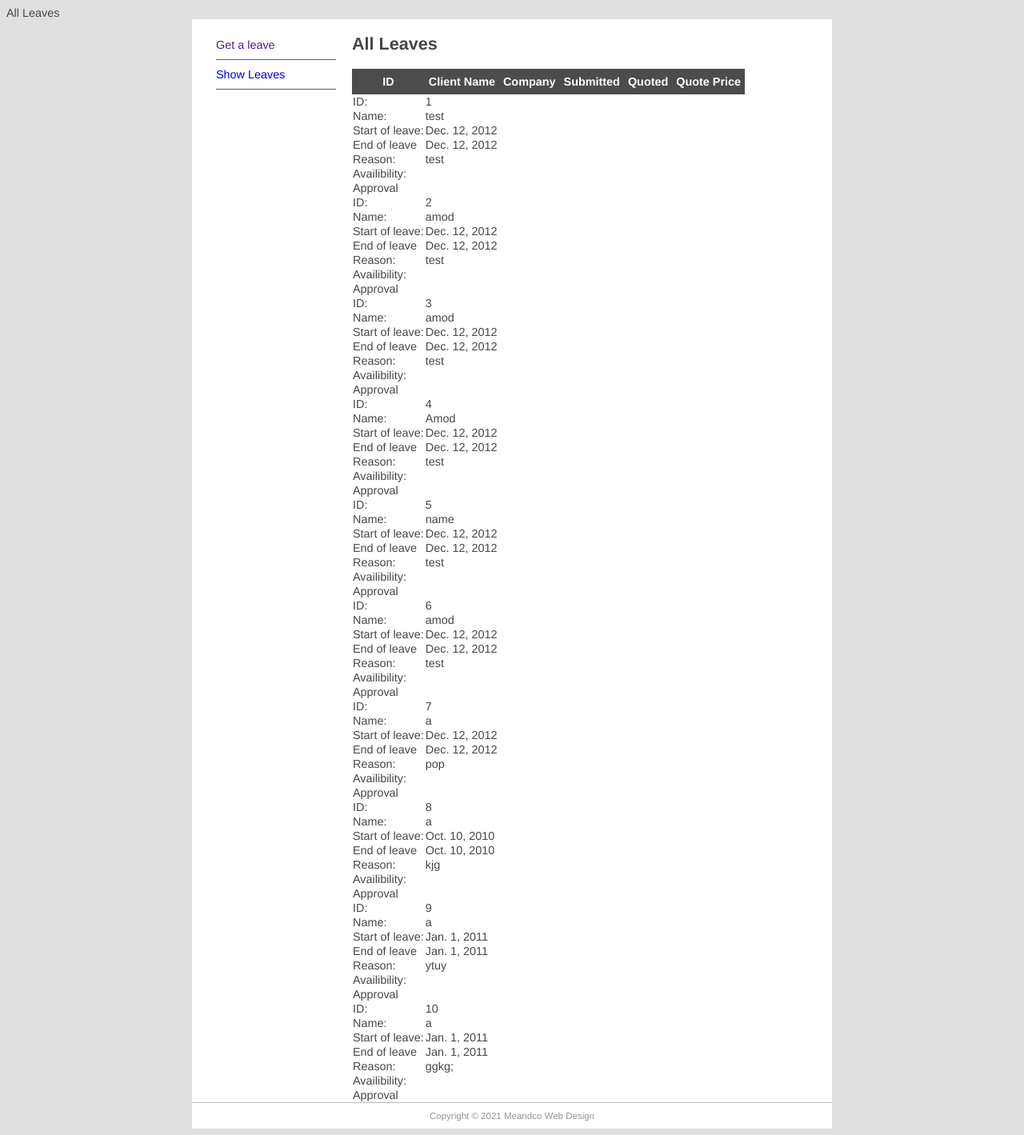
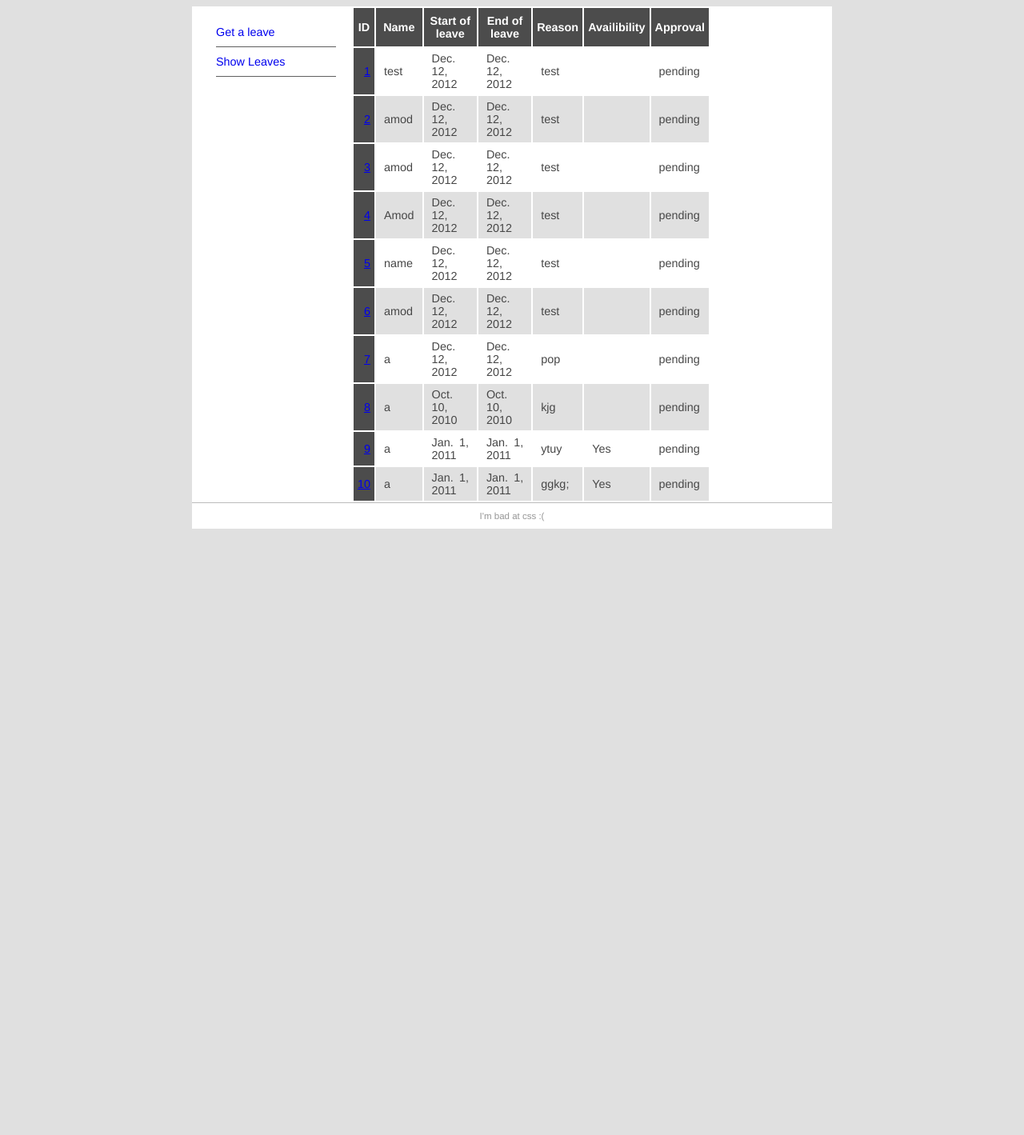
Before and after one commit to amodnija/swdproject, a Django app: page /show in a window 1280 px wide. Shown: the whole page at 80% size. After the commit the page ends 661 px from the top, so only its background shows below. Run offline with Django 3.2, Linux system fonts and the light colour scheme; data comes from the database, SQL or seed files in the repository; both versions use the stored data as it was after the commit.

Commit message:
fixed availibility problem

```diff
--- a/swddemo_root/demo/forms.py
+++ b/swddemo_root/demo/forms.py
@@ -10,3 +10,6 @@ class LeaveForm(ModelForm):
             'name', 'designation', 'leavestart', 'leaveend',
             'reason'
         ]
+
+class ApprovalForm(forms.Form):
+    approval = forms.CharField(max_length=40)
--- a/swddemo_root/demo/models.py
+++ b/swddemo_root/demo/models.py
@@ -10,8 +10,8 @@ APPROVAL_CHOICES = (
 class Leave(models.Model):
     name = models.CharField(max_length=100)
     designation = models.CharField(max_length=60)
-    leavestart = models.DateField()
-    leaveend = models.DateField()
+    leavestart = models.DateField('Start date of leave')
+    leaveend = models.DateField('End date of leave')
     reason = models.TextField()
     availibilty = models.CharField(max_length=20)
     approval = models.CharField(max_length=40, choices=APPROVAL_CHOICES)
--- a/swddemo_root/demo/templates/demo/leave.html
+++ b/swddemo_root/demo/templates/demo/leave.html
@@ -1,6 +1,4 @@
 {% extends "base.html" %}
-
-{% block title %}leave Request{% endblock title %}
 
 {% block sidenav %}
     {% for page in page_list %}
@@ -9,7 +7,7 @@
 {% endblock sidenav %}
 
 {% block content %}
-<h1>leave Request</h1>
+<h1>Leave Request</h1>
 
 {% if submitted %}
     <p class="success">
@@ -28,22 +26,5 @@
     {% csrf_token %}
     </form>
 {% endif %}
-<h1>All Leaves</h1>
 
-<table style="border-collapse:collapse">
-    <tr class="quotehdr"><th>ID</th><th>Client Name
-</th>
-        <th>Company</th><th>Submitted</th>
-        <th>Quoted</th><th>Quote Price</th>
-    </tr>
-    {% for leave in all_leaves %}
-    <tr><td>ID:</td><td>{{ leave.id }}</td></tr>
-    <tr><td>Name:</td><td>{{ leave.name }}</td></tr>
-    <tr><td>Start of leave:</td><td>{{ leave.leavestart }}</td></tr>
-    <tr><td>End of leave</td><td>{{ leave.leaveend }}</td></tr>
-    <tr><td>Reason:</td><td>{{ leave.reason }}</td></tr>
-    <tr><td>Availibility:</td><td>{{ leave.availibility }}</td></tr>
-    <tr><td>Approval</td><td>{{ leave.approval }}</td></tr>
-    {% endfor %}
-</table>
 {% endblock content %}
--- a/swddemo_root/demo/templates/demo/leave_detail.html
+++ b/swddemo_root/demo/templates/demo/leave_detail.html
@@ -3,16 +3,16 @@
 {% block title %}All leaves{% endblock title %}
 
 {% block content %}
-<h1>leave Detail</h1>
+<h1>Leave Details</h1>
 
 <table class="leave">
   <tr><td>ID:</td><td>{{ leave.id }}</td></tr>
   <tr><td>Name:</td><td>{{ leave.name }}</td></tr>
   <tr><td>Start of leave:</td><td>{{ leave.leavestart }}</td></tr>
-  <tr><td>End of leave</td><td>{{ leave.leaveend }}</td></tr>
+  <tr><td>End of leave:</td><td>{{ leave.leaveend }}</td></tr>
   <tr><td>Reason:</td><td>{{ leave.reason }}</td></tr>
   <tr><td>Availibility:</td><td>{{ leave.availibility }}</td></tr>
-  <tr><td>Approval</td><td>{{ leave.approval }}</td></tr>
+  <tr><td>Approval:</td><td>{{ leave.approval|default:'pending' }}</td></tr>
 </table>
 <p><a href="../show">Back to leave list</a></p>
 {% endblock content %}
--- a/swddemo_root/demo/templates/demo/leave_list.html
+++ b/swddemo_root/demo/templates/demo/leave_list.html
@@ -1,24 +1,20 @@
 {% extends "demo/leave.html" %}
 
-{% block title %}All Leaves{% endblock title %}
-
 {% block content %}
-<h1>All Leaves</h1>
-
-<table style="border-collapse:collapse">
-    <tr class="quotehdr"><th>ID</th><th>Client Name
-</th>
-        <th>Company</th><th>Submitted</th>
-        <th>Quoted</th><th>Quote Price</th>
+<table class="quote">
+    <tr class="quotehdr">
+    <th>ID</th><th>Name</th><th>Start of leave</th><th>End of leave</th><th>Reason</th><th>Availibility</th><th>Approval</th>
     </tr>
     {% for leave in all_leaves %}
-    <tr><td>ID:</td><td>{{ leave.id }}</td></tr>
-    <tr><td>Name:</td><td>{{ leave.name }}</td></tr>
-    <tr><td>Start of leave:</td><td>{{ leave.leavestart }}</td></tr>
-    <tr><td>End of leave</td><td>{{ leave.leaveend }}</td></tr>
-    <tr><td>Reason:</td><td>{{ leave.reason }}</td></tr>
-    <tr><td>Availibility:</td><td>{{ leave.availibility }}</td></tr>
-    <tr><td>Approval</td><td>{{ leave.approval }}</td></tr>
+    <tr class="quoterow {% cycle '' 'altrow' %}">
+        <td><a href="show/{{ leave.id }}">{{ leave.id }}</a></td>
+        <td>{{ leave.name }}</td>
+        <td>{{ leave.leavestart }}</td>
+        <td>{{ leave.leaveend }}</td>
+        <td>{{ leave.reason }}</td>
+        <td>{{ leave.availibilty }}</td>
+        <td>{{ leave.approval|default:'pending' }}</td>
+    </tr>
     {% endfor %}
 </table>
 {% endblock content %}
--- a/swddemo_root/demo/views.py
+++ b/swddemo_root/demo/views.py
@@ -5,11 +5,14 @@ from django.views.generic.detail import DetailView
 from django.views.generic.edit import CreateView
 from django.contrib.auth.forms import UserCreationForm
 from django.urls import reverse_lazy
+from django.views.generic.edit import FormMixin
+from django.db.models import Count
+
+
 
 
 from .models import Leave
-from .forms import LeaveForm
-
+from .forms import LeaveForm, ApprovalForm
 
 
 class LeaveList(ListView):
@@ -20,8 +23,10 @@ class LeaveList(ListView):
         return Leave.objects.filter()
 
     def get_context_data(self, **kwargs):
+
         context = super(LeaveList, self).get_context_data(**kwargs)
         return context
+
 
 
 class LeaveView(DetailView):
@@ -32,8 +37,10 @@ class LeaveView(DetailView):
         return Leave.objects.filter()
 
     def get_context_data(self, **kwargs):
+
         context = super(LeaveView, self).get_context_data(**kwargs)
         return context
+
 
 def leave_req(request):
     submitted = False
@@ -41,7 +48,14 @@ def leave_req(request):
         form = LeaveForm(request.POST)
         if form.is_valid():
             leave = form.save(commit=False)
-            leave.save()
+            fieldname = leave.name
+            c = Leave.objects.filter(name=fieldname).count()
+            print(c)
+            if c>10:
+                leave.availibilty = "No"
+            else:
+                leave.availibilty = "Yes"
+            Leave(id=leave.id,name=leave.name,leavestart=leave.leavestart,leaveend=leave.leaveend,reason=leave.reason,availibilty=leave.availibilty,approval=leave.approval).save()
             return HttpResponseRedirect('/?submitted=True')
     else:
         form = LeaveForm()
--- a/swddemo_root/swddemo/settings.py
+++ b/swddemo_root/swddemo/settings.py
@@ -119,6 +119,8 @@ USE_TZ = True
 # https://docs.djangoproject.com/en/3.2/howto/static-files/
 
 STATIC_URL = '/static/'
+STATICFILES_DIRS = [BASE_DIR / 'swddemo/static']
+
 
 # Default primary key field type
 # https://docs.djangoproject.com/en/3.2/ref/settings/#default-auto-field
--- a/swddemo_root/swddemo/static/main.css
+++ b/swddemo_root/swddemo/static/main.css
@@ -102,15 +102,19 @@ input {
 .required label:after {
 	content: "*";
 }
+.quote {
+    width:80%;
+}
 .quotehdr th {
     background-color: #4c4c4c;
     color: white;
     text-align: center;
     padding: 8px 5px;
-    border: none;
+    border: 1px;
 }
 .quoterow td {
     padding: 5px 10px;
+    border:1px;
 }
 .altrow {
     background-color: #e0e0e0
@@ -120,7 +124,7 @@ input {
     color: white;
     text-align: right;
     padding: 8px 5px;
-    border: none;
+    border: 1px;
 }
 .quote td {
     padding: 5px 10px;
--- a/swddemo_root/swddemo/templates/base.html
+++ b/swddemo_root/swddemo/templates/base.html
@@ -20,7 +20,7 @@
       {% block sidenav %}
       <li>Menu 1</li><li>Menu 2</li></ul>
       {% endblock sidenav %}
-      <li><a href="">Get a leave</a></li>
+      <li><a href="/">Get a leave</a></li>
       <li><a href="/show">Show Leaves</a></li>
     </nav>
   </aside>
@@ -30,7 +30,7 @@
       <p>This is the site template</p>
       {% endblock content %}
   </section>
-  <footer id="footer">Copyright &copy; 2021 Meandco Web Design</footer>
+  <footer id="footer">I'm bad at css :(</footer>
 </div>
 </body>
 </html>
```
Also changed, not shown: swddemo_root/db.sqlite3.
